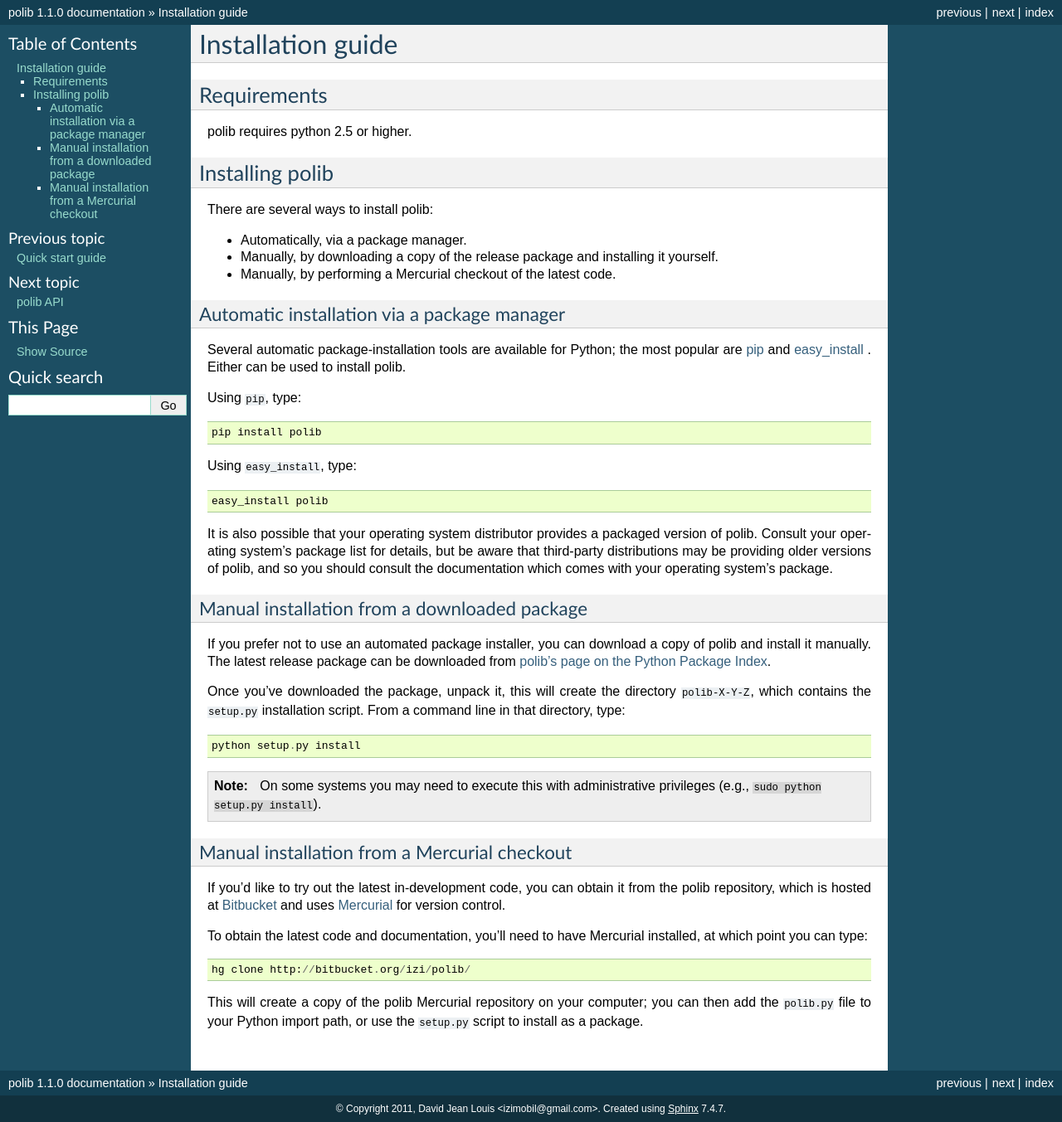
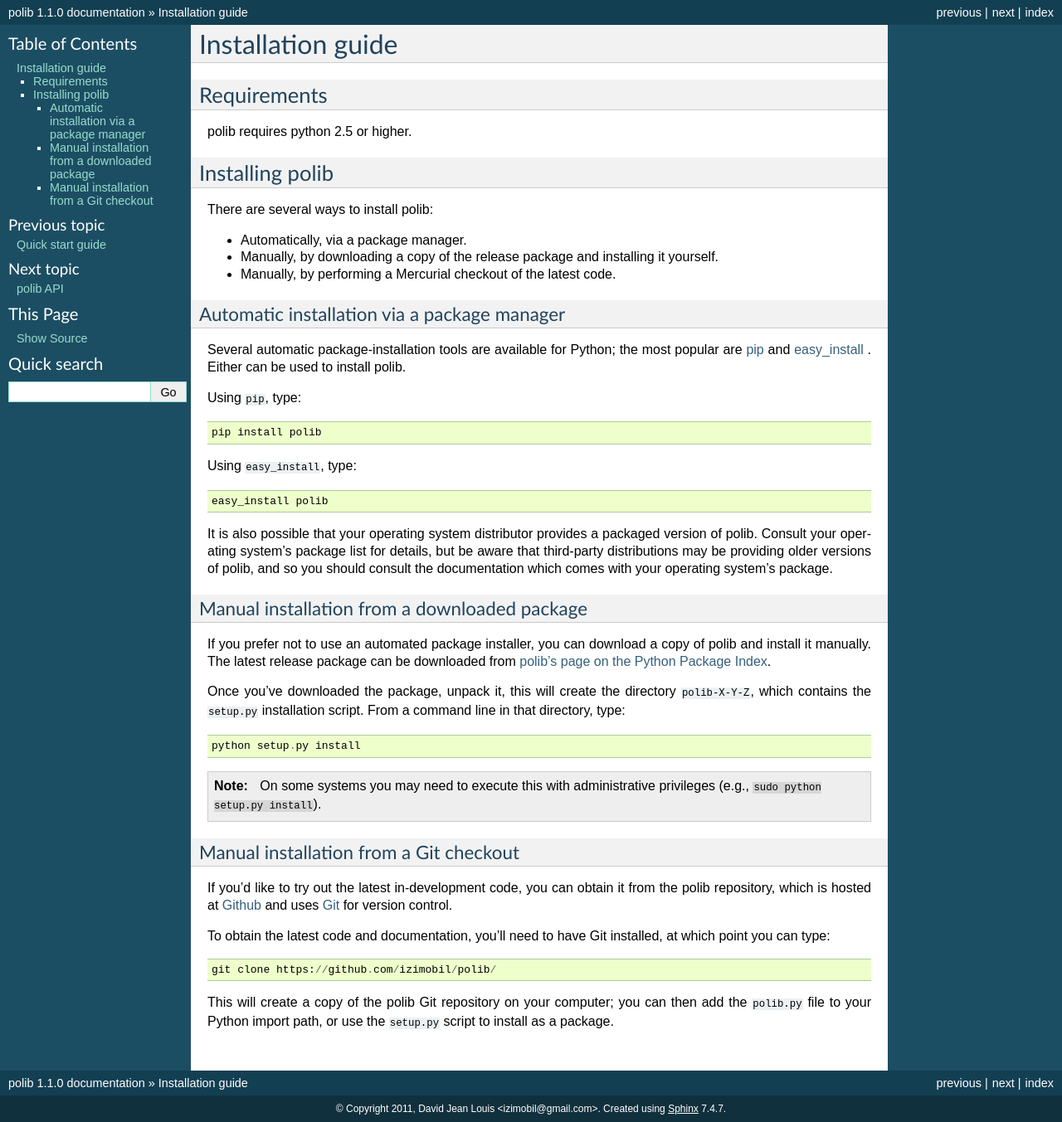
Before and after one commit to izimobil/polib, a Sphinx documentation site: the page built from docs/installation.rst, in a window 1280 px wide. Shown: the whole page at 83% size. Built offline with Sphinx 7.4.7, drawn with Linux system fonts in a browser that asks for light colours.

Commit message:
Replace dead Bitbucket URLs to current Github repo
Also fix some mentions and URLs of Mercurial, the former version
control used by Polib in Bitbucket, replacing it with Git.

```diff
--- a/README.rst
+++ b/README.rst
@@ -29,7 +29,7 @@ polib is pretty stable now and is used by many
 `opensource projects <http://polib.readthedocs.org/en/latest/projects.html>`_.
 
 The project code and bugtracker is hosted on
-`Bitbucket <http://bitbucket.org/izi/polib/>`_.
+`Github <https://github.com/izimobil/polib/>`_.
 
 polib is generously documented, you can `browse the documentation online
 <http://polib.readthedocs.org/>`_, a good start is to read
--- a/docs/installation.rst
+++ b/docs/installation.rst
@@ -62,19 +62,19 @@ From a command line in that directory, type::
     privileges (e.g., ``sudo python setup.py install``).
 
 
-Manual installation from a Mercurial checkout
-~~~~~~~~~~~~~~~~~~~~~~~~~~~~~~~~~~~~~~~~~~~~~
+Manual installation from a Git checkout
+~~~~~~~~~~~~~~~~~~~~~~~~~~~~~~~~~~~~~~~
 
 If you'd like to try out the latest in-development code, you can obtain it
 from the polib repository, which is hosted at
-`Bitbucket <http://bitbucket.org/>`_ and uses `Mercurial
-<http://www.selenic.com/mercurial/wiki/>`_ for version control.
+`Github <https://github.com/>`_ and uses `Git
+<https://git-scm.com/>`_ for version control.
 
-To obtain the latest code and documentation, you'll need to have Mercurial
+To obtain the latest code and documentation, you'll need to have Git
 installed, at which point you can type::
 
-    hg clone http://bitbucket.org/izi/polib/
+    git clone https://github.com/izimobil/polib/
 
-This will create a copy of the polib Mercurial repository on your computer;
+This will create a copy of the polib Git repository on your computer;
 you can then add the ``polib.py`` file to your Python import path, or use the
 ``setup.py`` script to install as a package.
--- a/setup.py
+++ b/setup.py
@@ -44,7 +44,7 @@ if __name__ == '__main__':
         author_email=maintainer_email,
         maintainer=maintainer,
         maintainer_email=maintainer_email,
-        url='http://bitbucket.org/izi/polib/',
+        url='https://github.com/izimobil/polib/',
         download_url='https://pypi.python.org/packages/source/p/polib/polib-%s.tar.gz' % polib.__version__,
         license='MIT',
         platforms=['posix'],
```
Also changed, not shown: docs/contributing.rst (+5 -5 lines).
